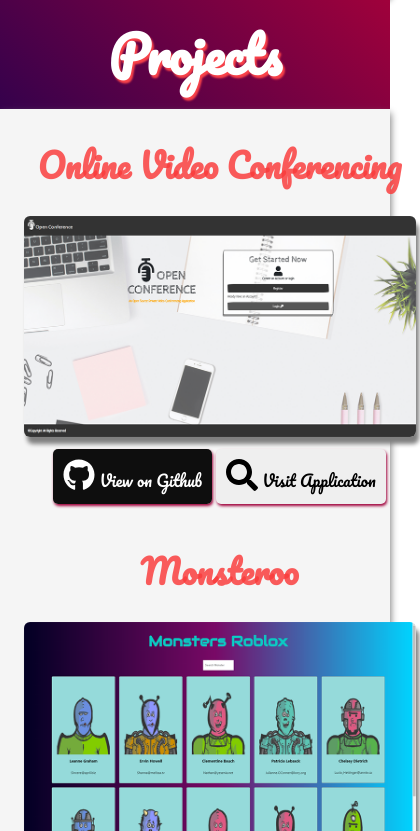
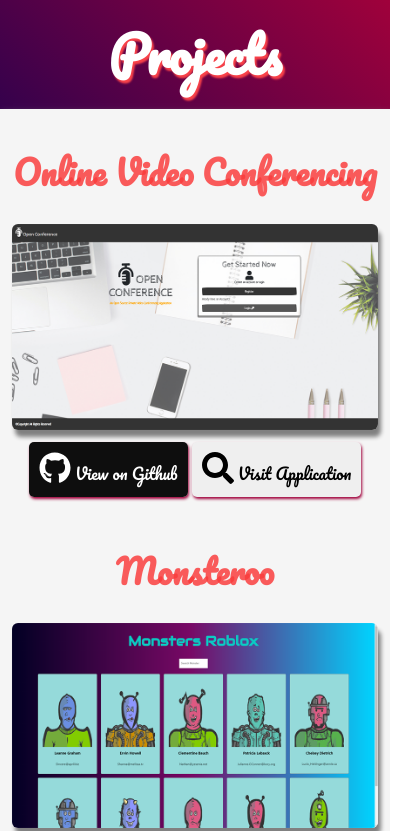
Before and after one commit to ChandanRabha/portfolio, a React (Create React App) app: page / in a window 390 px wide. Shown: the part 993-1824 px from the top of the page, 420 px wide, since content can reach past the window. Built offline with nearby package versions, Linux system fonts and the light colour scheme.

Commit message:
make it better

```diff
--- a/src/components/projects/projects.component.css
+++ b/src/components/projects/projects.component.css
@@ -1,13 +1,19 @@
 #Projects{
     display:grid;
     grid-template-columns: repeat(auto-fit, minmax(400px, 1fr));
-    padding:0% 5% 3% 5%;
+    /* padding:0% 5% 3% 5%; */
     grid-gap:2vw;
     box-shadow: 1px 4px 7px grey;
     background: whitesmoke;
 }
 #Projects >div {
-    margin:0 auto 0 auto;
+    /* margin:0 auto 0 auto; */
     text-align: center;
-    padding: 1%;
+    padding: 3%;
 }
+
+@media only screen and (max-width:600px){
+    #Projects{
+        display: block !important;
+    }
+}
```
Also changed, not shown: 1 other file (tests, documents, lock files or other folders).
